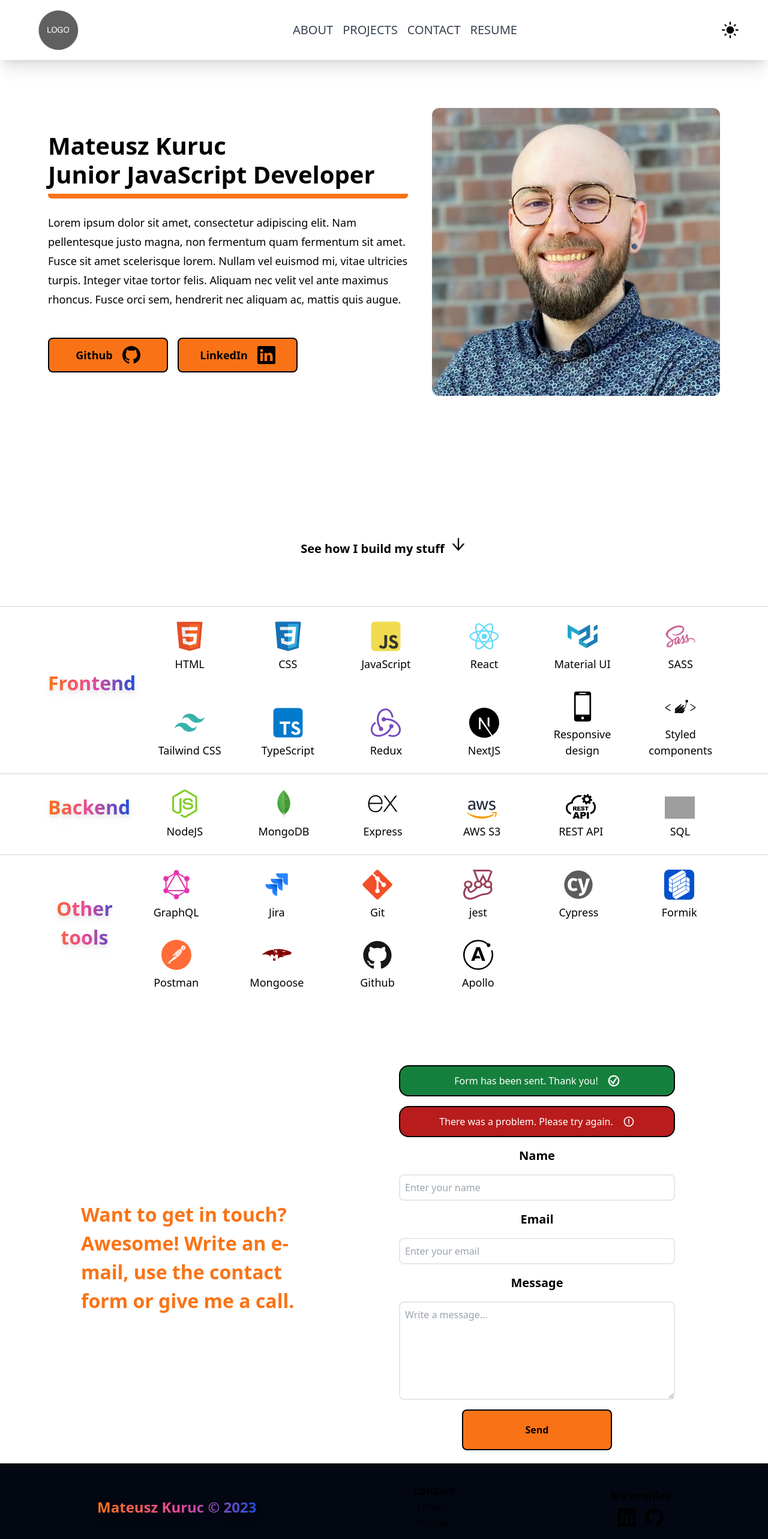
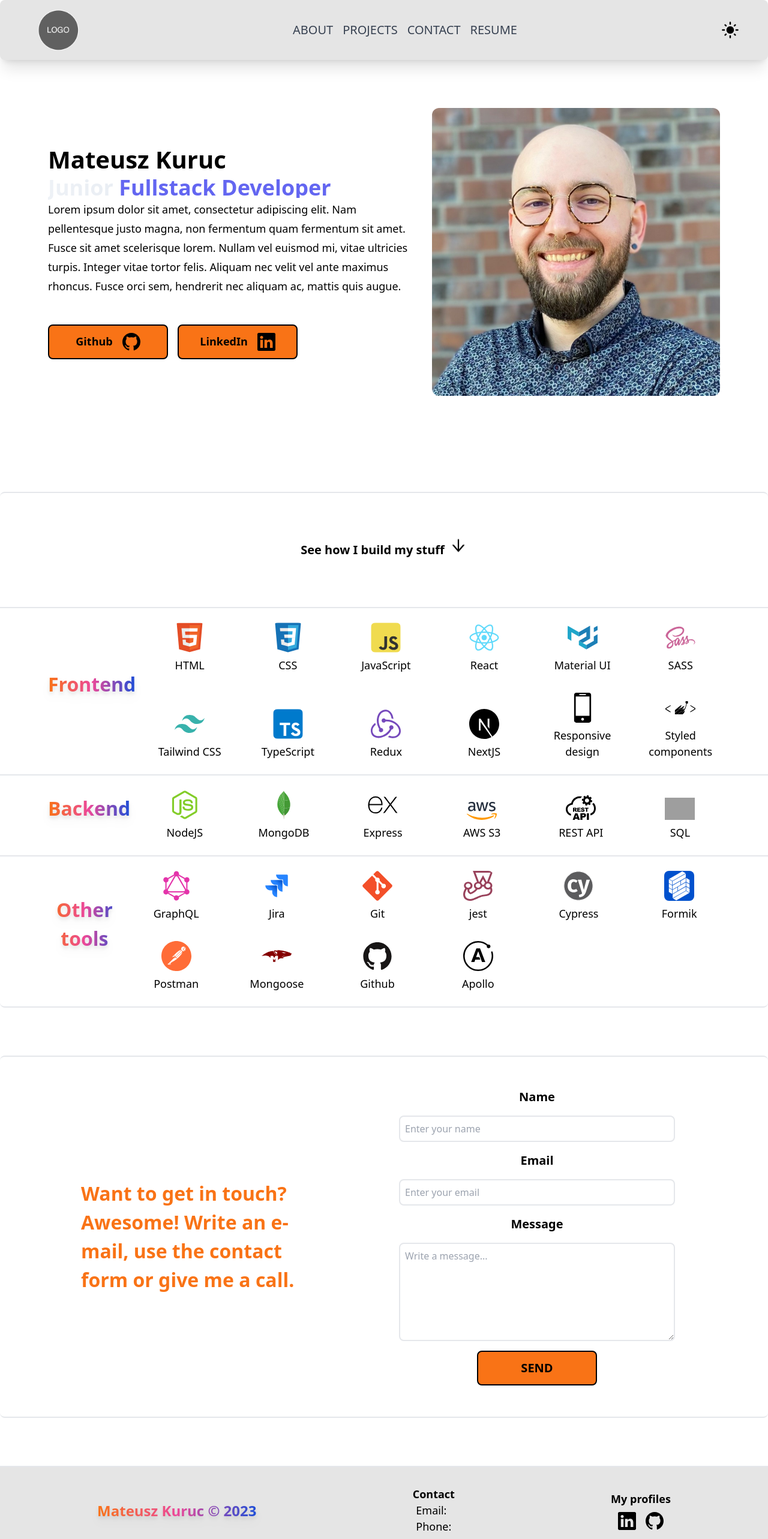
Before and after one commit to MateuszKuruc/developer-portfolio, a Next.js app in the folder developer-portfolio-site/: page / in a window 1280 px wide. Shown: the top 2566 px of the page at 60% size. Built offline with nearby package versions, Linux system fonts and the light colour scheme; grey boxes are pictures that could not be loaded.

Commit message:
add caption animation for heading in about section. Define animation for slides in tailwind config

```diff
--- a/developer-portfolio-site/src/app/components/About.tsx
+++ b/developer-portfolio-site/src/app/components/About.tsx
@@ -7,8 +7,26 @@ const About = () => {
       <div className="padding-container flex flex-col xl:flex-row items-center justify-around py-10 sm:py-20 2xl:py-40 gap-10">
         <div className="3xl:max-w-[800px] sm:max-w-[600px]">
           <h2 className="bold-40 leading-[120%]">Mateusz Kuruc</h2>
-          <h2 className="bold-40 leading-[120%] border-b-8 rounded-md border-orange-500 mb-6 pb-2">
-            Junior JavaScript Developer
+          <h2
+            // className="bold-40 leading-[120%] border-b-8 rounded-md border-orange-500 mb-6 pb-2"
+            className="font-extrabold text-3xl md:text-4xl [text-wrap:balance] bg-clip-text text-transparent bg-gradient-to-r from-slate-200/60 to-50% to-slate-200"
+          >
+            Junior{" "}
+            <span
+              // className="text-orange-500 inline-flex flex-col h-[calc(theme(fontSize.bold40)*theme(lineHeight.120%))] overflow-hidden"
+              className="text-indigo-500 inline-flex flex-col h-[calc(40px)] overflow-hidden"
+            >
+              <ul className="block animate-text-slide-3 text-left leading-tight [&_li]:block">
+                <li>Frontend Developer</li>
+                <li>JavaScript Developer</li>
+                <li>Fullstack Developer</li>
+                <li aria-hidden="true">Frontend Developer</li>
+              </ul>
+            </span>{" "}
+            {/* Developer */}
+            {/* <span className="text-orange-500 inline-flex flex-col"><ul><li>Frontend</li>
+            <li>JavaScript</li>
+            <li>Fullstack</li></ul></span> */}
           </h2>
           <p className="regular-18 leading-8">
             Lorem ipsum dolor sit amet, consectetur adipiscing elit. Nam
--- a/developer-portfolio-site/src/app/components/Contact.tsx
+++ b/developer-portfolio-site/src/app/components/Contact.tsx
@@ -3,7 +3,7 @@ import Form from "./Form";
 
 const Contact = () => {
   return (
-    <section id="contact" className="content-container dark:bg-gray-950 rounded-lg">
+    <section id="contact" className="content-container dark:bg-gray-950 rounded-lg mb-20 py-8 border-t-2 border-b-2">
       <div className="flex flex-col padding-container md:flex-row items-center justify-around">
         <div className="pt-6 md:pt-0 max-w-[400px]">
           <h2 className="bold-32 text-orange-500">
--- a/developer-portfolio-site/src/app/components/Footer.tsx
+++ b/developer-portfolio-site/src/app/components/Footer.tsx
@@ -2,10 +2,12 @@ import { BsLinkedin, BsGithub } from "react-icons/bs";
 
 const Footer = () => {
   return (
-    <section className="content-container border-t-2 bg-gray-950">
+    <section className="border-t-2 bg-neutral-200 dark:bg-gray-950">
       <div className="gap-4 md:gap-0 p-8 flex flex-col md:flex-row items-center justify-around">
         <div>
-          <p className="bold-24 text-transparent bg-clip-text bg-gradient-to-r from-orange-500 via-pink-500 to-blue-700 drop-shadow-lg">Mateusz Kuruc © 2023</p>
+          <p className="bold-24 text-transparent bg-clip-text bg-gradient-to-r from-orange-500 via-pink-500 to-blue-700 drop-shadow-lg">
+            Mateusz Kuruc © 2023
+          </p>
         </div>
 
         <div className="flex flex-col items-center">
--- a/developer-portfolio-site/src/app/components/Form.tsx
+++ b/developer-portfolio-site/src/app/components/Form.tsx
@@ -8,8 +8,8 @@ import { BiErrorCircle } from "react-icons/bi";
 import { GiConfirmed } from "react-icons/gi";
 
 const Form = () => {
-  const [successMessage, setSuccessMessage] = useState(true);
-  const [errorMessage, setErrorMessage] = useState(true);
+  const [successMessage, setSuccessMessage] = useState(false);
+  const [errorMessage, setErrorMessage] = useState(false);
 
   const onSubmit = async (values: FormValues, actions: FormActions) => {
     try {
@@ -121,7 +121,7 @@ const Form = () => {
         className="border-2 p-2 rounded-lg "
         placeholder="Write a message..."
       />
-      <button type="submit" className="btn-submit">
+      <button type="submit" className="btn-submit bold-20 uppercase">
         Send
       </button>
     </form>
--- a/developer-portfolio-site/src/app/components/NavBar.tsx
+++ b/developer-portfolio-site/src/app/components/NavBar.tsx
@@ -23,7 +23,7 @@ const NavBar = () => {
   };
 
   return (
-    <nav className="w-full h024 shadow-xl bg-white dark:bg-gray-950">
+    <nav className="w-full h024 shadow-xl bg-neutral-200 dark:bg-gray-950 rounded-lg">
       {/* Desktop Menu */}
       <div className="flex items-center justify-between h-full px-12 w-full">
         <Link href="/">
--- a/developer-portfolio-site/src/app/components/Skills.tsx
+++ b/developer-portfolio-site/src/app/components/Skills.tsx
@@ -11,7 +11,7 @@ import Link from "next/link";
 
 const Skills = () => {
   return (
-    <section className="content-container bg-white flex flex-col dark:bg-gray-950 my-20 pt-20 rounded-lg">
+    <section className="content-container bg-white flex flex-col dark:bg-gray-950 my-20 pt-20 rounded-lg border-t-2 border-b-2">
       {/* <h2 className="bold-40 content-container mb-6">Skills</h2> */}
       <Link href="#skills">
         <div className="flex justify-center gap-2 pb-20">
--- a/developer-portfolio-site/src/app/globals.css
+++ b/developer-portfolio-site/src/app/globals.css
@@ -30,7 +30,7 @@
 }
 
 .btn-submit {
-  @apply border-black rounded-lg w-[250px] self-center font-bold border-2 dark:border-white dark:text-black bg-orange-500 py-5 hover:bg-orange-600 cursor-pointer hover:scale-105;
+  @apply border-black rounded-lg w-[200px] self-center font-bold border-2 dark:border-white dark:text-black bg-orange-500 py-3 hover:bg-orange-600 cursor-pointer hover:scale-105;
 }
 
 .btn-disabled {
--- a/developer-portfolio-site/tailwind.config.ts
+++ b/developer-portfolio-site/tailwind.config.ts
@@ -16,6 +16,26 @@ const config: Config = {
       screens: {
         "3xl": "2560px",
       },
+      animation: {
+        "text-slide-3":
+          "text-slide-3 7.5s cubic-bezier(0.83, 0, 0.17, 1) infinite",
+      },
+      keyframes: {
+        "text-slide-3": {
+          "0%, 26.66%": {
+            transform: "translateY(0%)",
+          },
+          "33.33%, 60%": {
+            transform: "translateY(-25%)",
+          },
+          "66.66%, 93.33%": {
+            transform: "translateY(-50%)",
+          },
+          "100%": {
+            transform: "translateY(-75%)",
+          },
+        },
+      },
     },
   },
   plugins: [],
```
